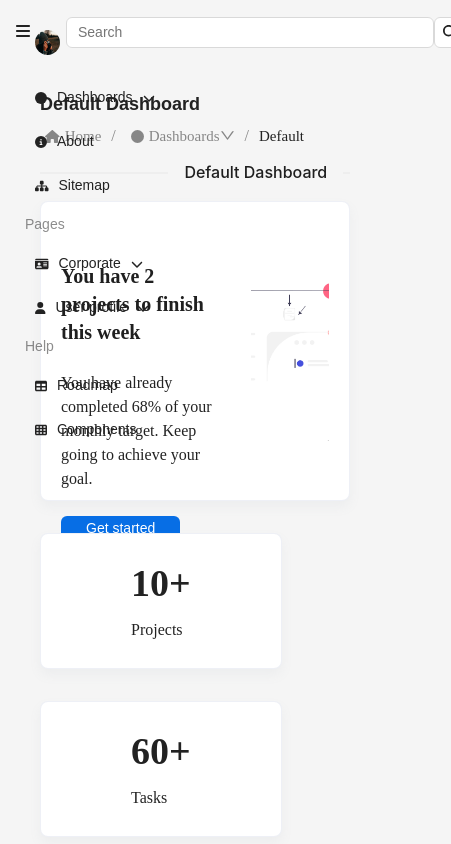
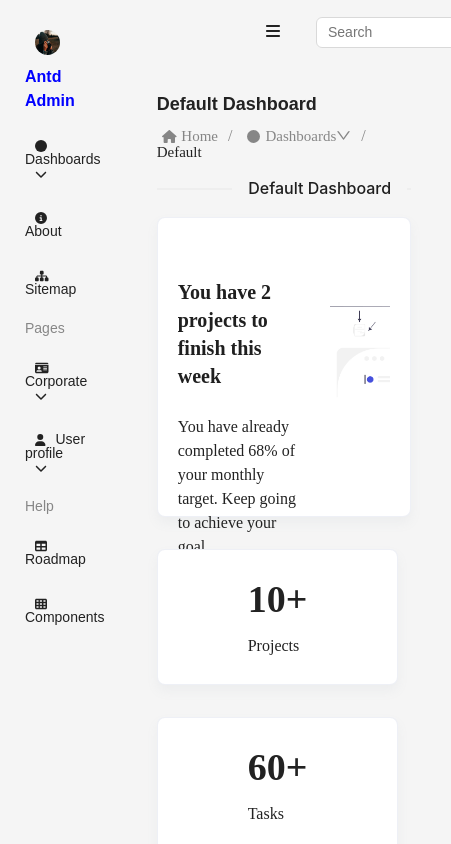
Before and after one commit to Nigar-21/Nigar-21-Azerpost-dashboard, a React (Vite) app: page / in a window 390 px wide. Both pictures are taken after a click on the button 23 px from the left and 32 px from the top of the page. Shown: the top 844 px of the page, 451 px wide, since content can reach past the window. Built offline with nearby package versions, Linux system fonts and the light colour scheme.

Commit message:
Refactor sidebar and header layout with responsive design

```diff
--- a/src/App.jsx
+++ b/src/App.jsx
@@ -18,13 +18,15 @@ function App() {
   return (
     <Router>
       <>
-        <Header toggleSidebar={toggleSidebar} />
+        <Header toggleSidebar={toggleSidebar} openSidebar={openSidebar} />
+        <div className='app-container'>
         <Sidebar openSidebar={openSidebar} />
 
         <Routes>
           <Route path="/" element={<CustomContent><Home /></CustomContent>} />
           <Route path="/addPackage" element={<CustomContent><AddPackage /></CustomContent>} />
         </Routes>
+        </div>
       </>
     </Router>
   )
--- a/src/assets/scss/_sidebar.scss
+++ b/src/assets/scss/_sidebar.scss
@@ -1,8 +1,8 @@
-aside{
+.sidebar{
     max-width: 250px;
     width: 100%;
     transition: 0.2;
-    position: fixed;
+    // position: fixed;
     padding: 20px 25px;
     background-color: transparent;
     transition: width 0.3s ease-in-out;
--- a/src/assets/scss/main.scss
+++ b/src/assets/scss/main.scss
@@ -4,3 +4,10 @@
 @import"sidebar";
 @import"home";
 @import"addPackage";
+
+.app-container{
+    display: flex;
+    flex-direction: row;
+    height: 100vh;
+    width: 100%;
+}
--- a/src/components/header.jsx
+++ b/src/components/header.jsx
@@ -3,12 +3,12 @@ import { FontAwesomeIcon } from '@fortawesome/react-fontawesome'
 import { faBars, faMagnifyingGlass,faTableCellsLarge ,faCommentDots,faCircle,faChevronDown,faCircleInfo,faSitemap,faIdCard,faUser,faTable,faTableCells} from '@fortawesome/free-solid-svg-icons'
 
 import ProfilImage from "../assets/images/download.jpg";
-function Header({toggleSidebar}) {
+function Header({toggleSidebar,openSidebar}) {
 
   return (
      <header>
 
-    <div className='first'>
+    <div className='first' style={{marginLeft: openSidebar ? "250px" : "0"}}>
     <button className='toggleBtn' onClick={toggleSidebar}>
        <FontAwesomeIcon icon={faBars} />
     </button>
--- a/src/components/sidebar.jsx
+++ b/src/components/sidebar.jsx
@@ -28,7 +28,7 @@ export default function Sidebar({openSidebar}) {
     <>
    {openSidebar && (
 
- <aside>
+ <div className='sidebar'>
     <div className='logo'>
       <img src={ProfilImage} alt="" />
       <a href="https://antd-multipurpose-dashboard.netlify.app/" >Antd Admin</a>
@@ -108,7 +108,7 @@ User profile
         </span>
        </div>
 
-   </aside>
+   </div>
 
    )}
    </>
```
